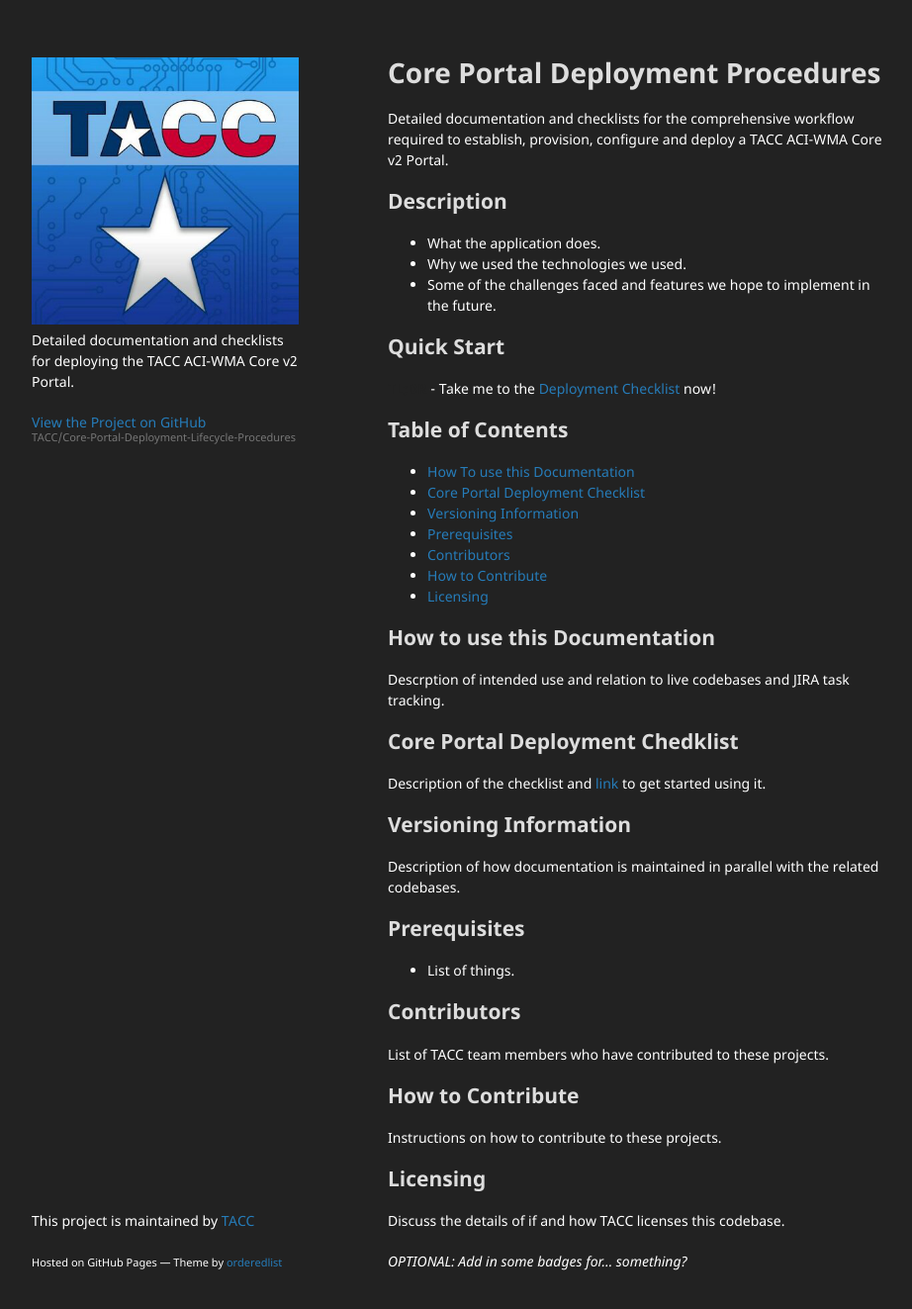
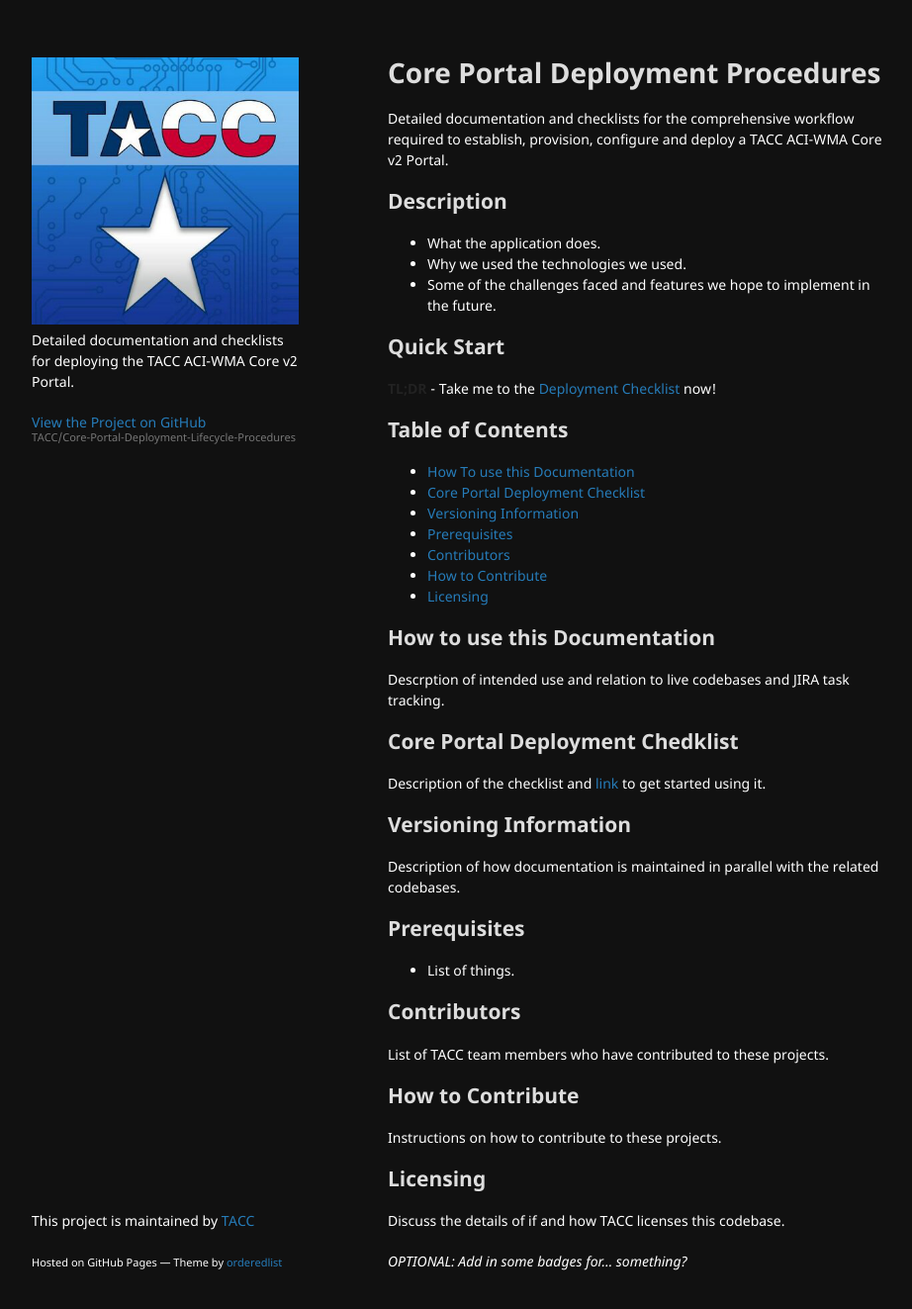
Before and after one commit to TACC/Core-Portal-Deployment-Lifecycle-Procedures, a Jekyll site: the page built from index.md, in a window 1280 px wide and 1355 px high. Shown: the top 1323 px of the window at 99% size, without its empty margins (178-1100 px from the left). Built offline with Jekyll 4.4.1, drawn with Linux system fonts in a browser that asks for light colours; our own code applies the rules of GitHub Pages for plain Markdown files.

Commit message:
Got the custom styles working. Testing a shade.

```diff
--- a/_sass/cpdp-theme.scss
+++ b/_sass/cpdp-theme.scss
@@ -1,5 +1,5 @@
 body {
-    background: #222;
+    background: #111;
     color: #fff;
 }
 h1, h2, h3, h4, h5, h6 {
```
